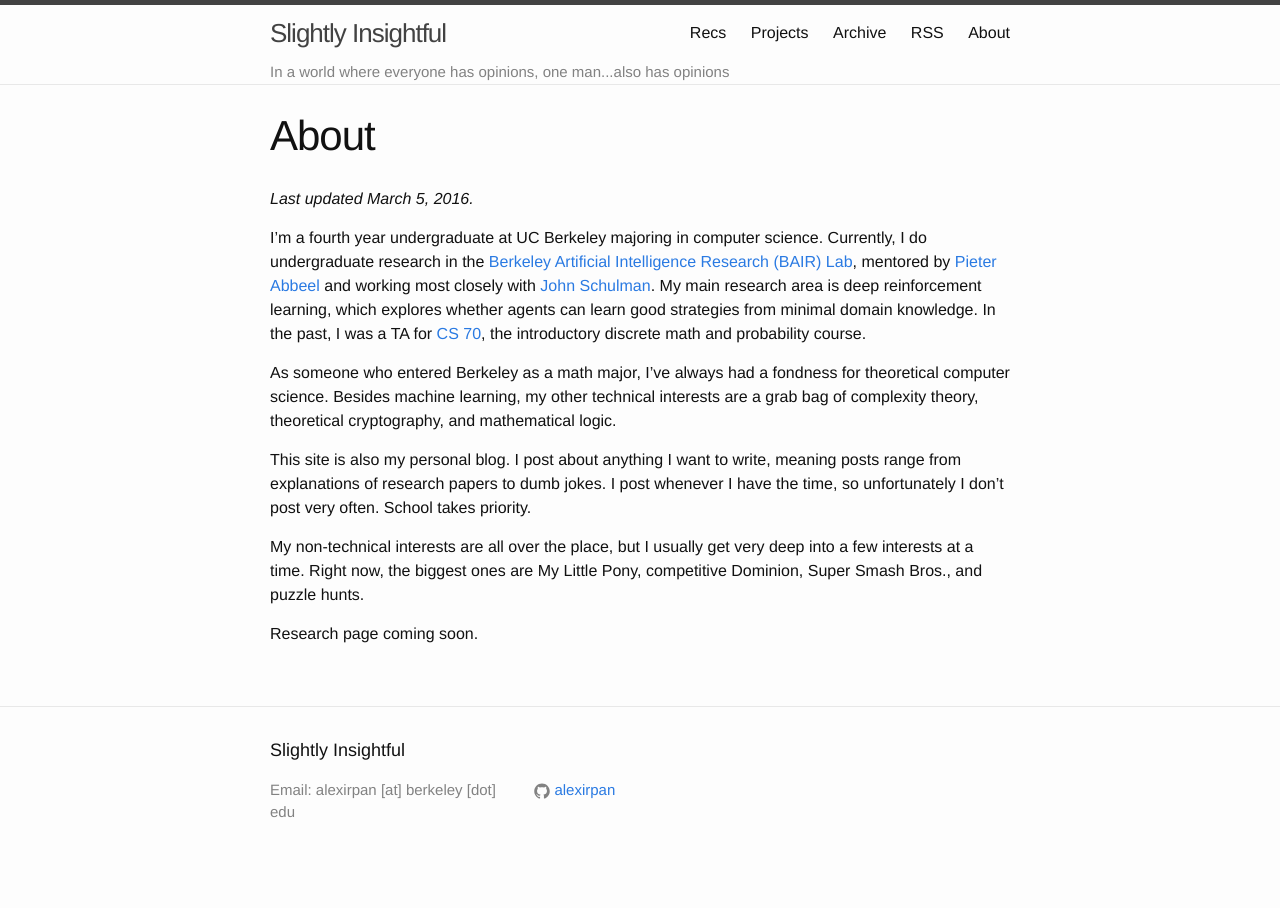
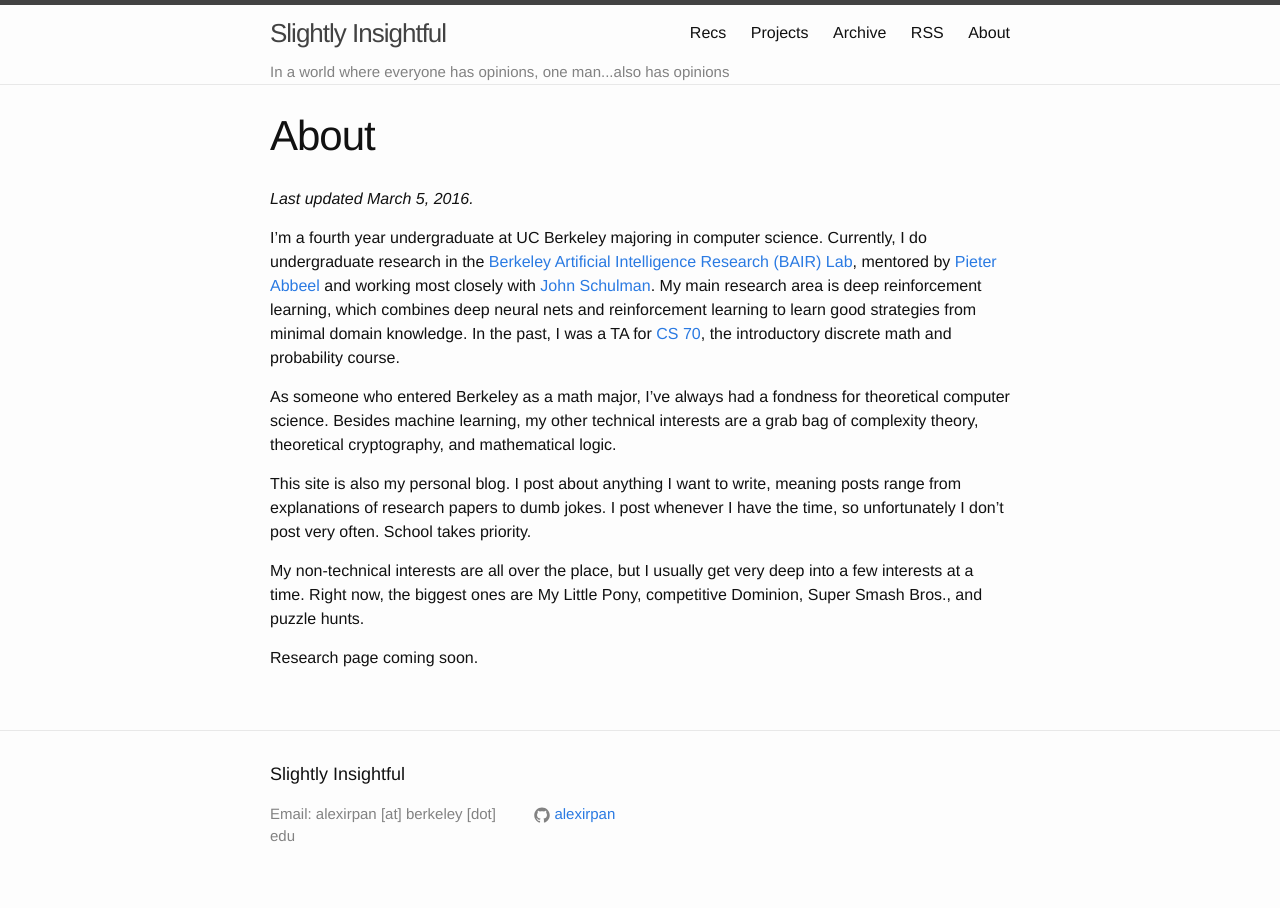
Before and after one commit to alexirpan/alexirpan.github.io, a Jekyll site: the page built from about.md, in a window 1280 px wide. Built offline with Jekyll 4.4.1, drawn with Linux system fonts in a browser that asks for light colours.

Commit message:
Another About page update.

```diff
--- a/about.md
+++ b/about.md
@@ -11,8 +11,9 @@ Currently, I do undergraduate research in the [Berkeley Artificial Intelligence
 Research (BAIR) Lab](http://bair.berkeley.edu/),
 mentored by [Pieter Abbeel](http://www.cs.berkeley.edu/~pabbeel/) and
 working most closely with [John Schulman](http://www.eecs.berkeley.edu/~joschu/).
-My main research area is deep reinforcement learning, which explores whether
-agents can learn good strategies from minimal domain knowledge.
+My main research area is deep reinforcement learning, which combines
+deep neural nets and reinforcement learning to learn good strategies from
+minimal domain knowledge.
 In the past, I was a TA for [CS 70](http://inst.eecs.berkeley.edu/~cs70),
 the introductory discrete math and probability course.
 
```
